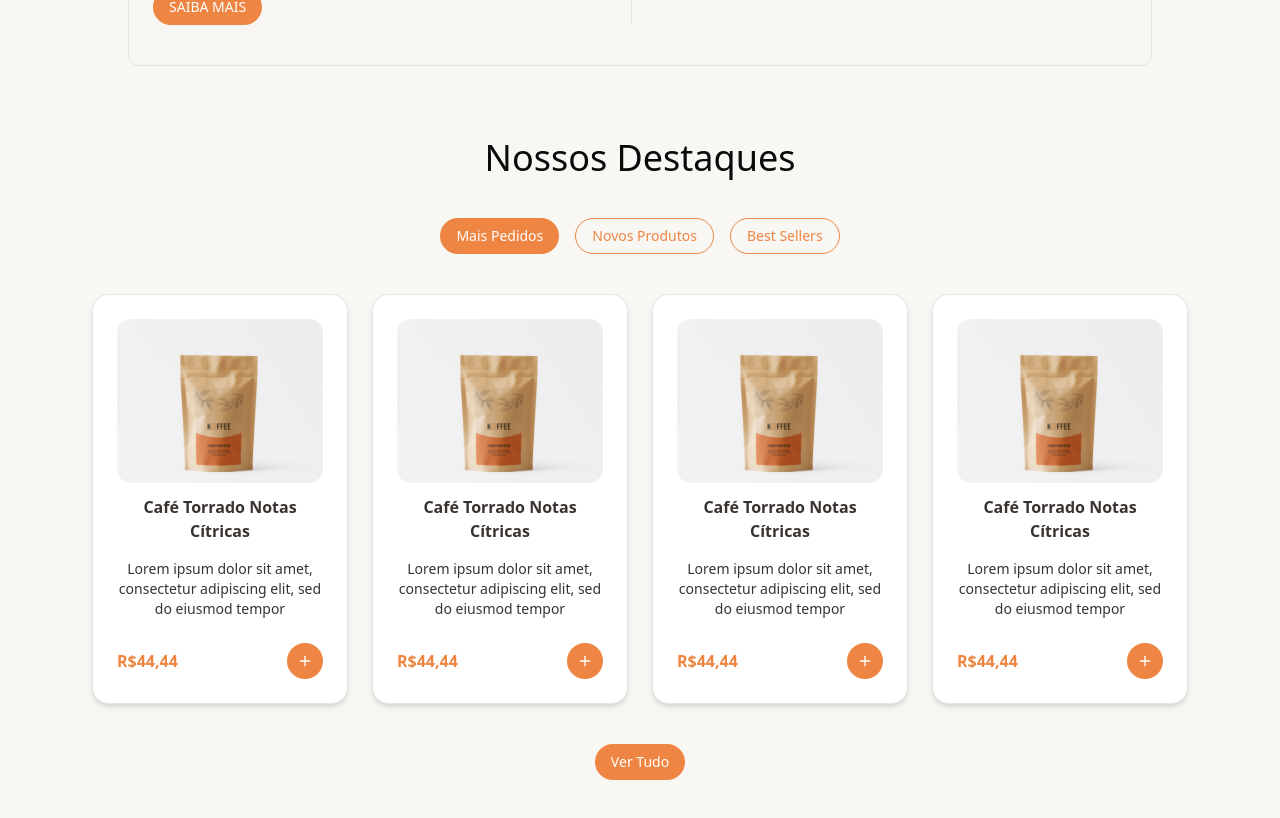
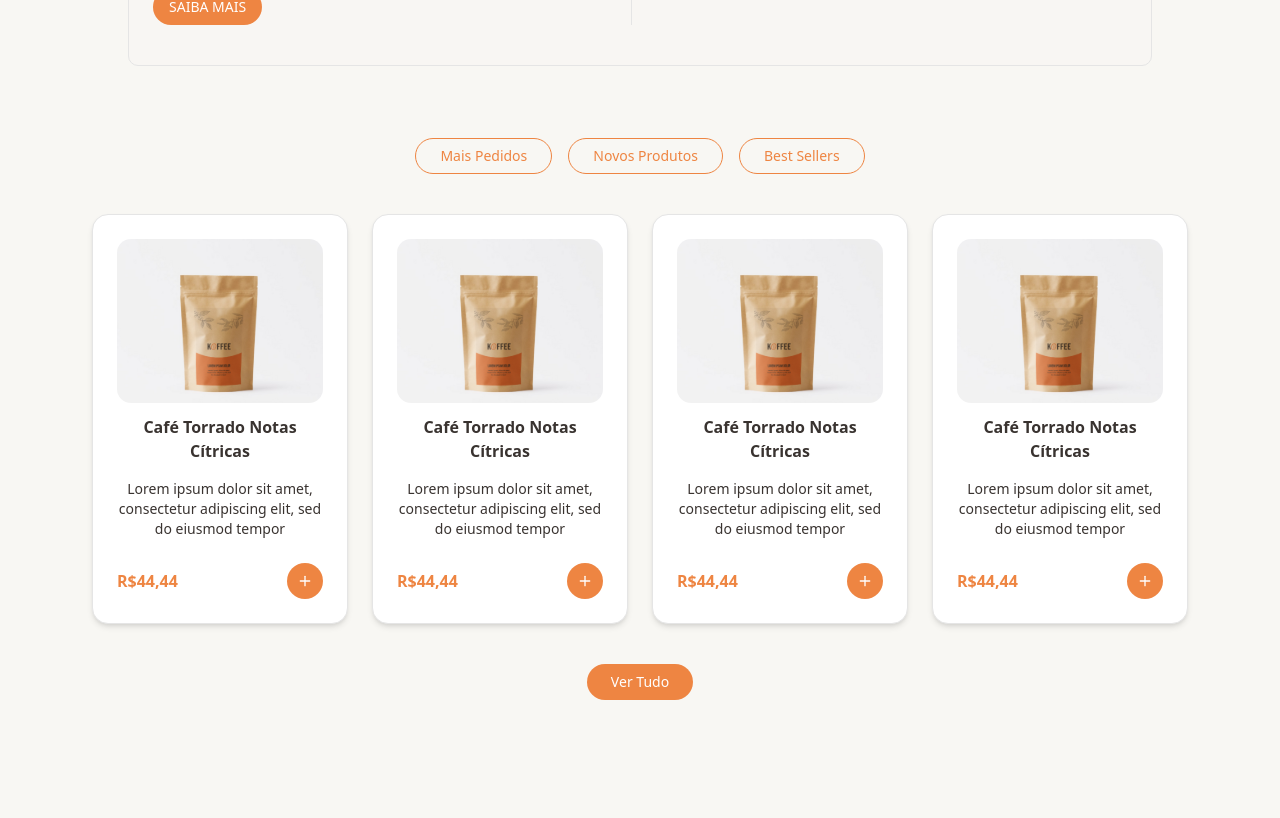
Before and after one commit to anatmnegri/ecommerce-raylabs, a Next.js app: page / in a window 1280 px wide. Shown: the part 760-1578 px from the top of the page. After the commit the page ends 1540 px from the top, so only its background shows below. Built offline with nearby package versions, Linux system fonts and the light colour scheme.

Commit message:
feat: Cria componente categorias

```diff
--- a/src/app/products/page.tsx
+++ b/src/app/products/page.tsx
@@ -8,10 +8,8 @@ export default function Products() {
   return (
     <section className="min-h-screen w-full">
       <Hero imageUrl={productImg} title="PRODUTOS" infosCard={false} />
-      <div className="max-w-7xl mx-auto py-8">
-        <div>
-          <ProductsList title="PEGUE TUDO QUE PRECISAR" />
-        </div>
+      <div className="max-w-7xl mx-auto flex flex-col items-center gap-10 pb-20">
+        <ProductsList title="PEGUE TUDO QUE PRECISAR" />
       </div>
     </section>
   );
--- /dev/null
+++ b/src/components/Categorias.tsx
@@ -0,0 +1,17 @@
+import React from "react";
+import { Button } from "@/components/ui/button";
+
+interface CategoriasProps {
+  title: string;
+  icon?: React.ComponentType;
+  variant?: "default" | "outline";
+}
+
+export const Categorias = ({ title, icon, variant }: CategoriasProps) => {
+  return (
+    <Button variant={variant || "outline"} className="rounded-full px-6 py-3 ">
+      {icon && React.createElement(icon)}
+      <p>{title}</p>
+    </Button>
+  );
+};
--- a/src/components/Destaques.tsx
+++ b/src/components/Destaques.tsx
@@ -1,6 +1,8 @@
 import { ProductCard } from "../components/ProductCard";
 import productImg from "../..//public/images/productImg.svg";
 import { Button } from "@/components/ui/button";
+import Link from "next/link";
+import { Categorias } from "./Categorias";
 
 export const Destaques = () => {
   return (
@@ -8,17 +10,10 @@ export const Destaques = () => {
       className="max-w-7xl mx-auto flex flex-col items-center gap-10 pb-20"
       id="destaques"
     >
-      <h1 className="text-4xl font-bebas">Nossos Destaques</h1>
       <div className="flex items-center gap-4 font-poppins">
-        <Button>
-          <p>Mais Pedidos</p>
-        </Button>
-        <Button variant="outline" className="rounded-full">
-          <p>Novos Produtos</p>
-        </Button>
-        <Button variant="outline" className="rounded-full">
-          <p>Best Sellers</p>
-        </Button>
+        <Categorias title="Mais Pedidos" />
+        <Categorias title="Novos Produtos" />
+        <Categorias title="Best Sellers" />
       </div>
       <div className="grid grid-cols-4 gap-6">
         <ProductCard
@@ -46,10 +41,11 @@ export const Destaques = () => {
           price="R$44,44"
         />
       </div>
-
-      <Button className="bg-[#EE8542] hover:bg-[#ca682c] rounded-full cursor-pointer">
-        <p>Ver Tudo</p>
-      </Button>
+      <Link href="/products">
+        <Button className="bg-[#EE8542] hover:bg-[#ca682c] rounded-full px-6 py-3">
+          <p>Ver Tudo</p>
+        </Button>
+      </Link>
     </section>
   );
 };
--- a/src/components/ProductsList.tsx
+++ b/src/components/ProductsList.tsx
@@ -3,6 +3,8 @@
 import { useEffect, useState } from "react";
 import { ProductCard } from "@/components/ProductCard";
 import productImg from "../../public/images/productImg.svg";
+import { Categorias } from "./Categorias";
+import { Snowflake } from "lucide-react";
 
 interface ProductsListProps {
   title?: string;
@@ -19,9 +21,14 @@ export default function ProductsList({ title }: ProductsListProps) {
 
   return (
     <section className="min-h-screen w-full">
-      <div className="max-w-7xl mx-auto py-8">
+      <div className="max-w-7xl mx-auto gap-6 flex flex-col items-center">
         <h2 className="text-2xl font-semibold pt-24 text-[#393330]">{title}</h2>
-        <div className="grid grid-cols-4 gap-6 pt-10">
+        <div className="flex items-center gap-4 font-poppins">
+          <Categorias title="Categoria 1" icon={Snowflake} />
+          <Categorias title="Categoria 2" icon={Snowflake} />
+          <Categorias title="Categoria 3" icon={Snowflake} />
+        </div>
+        <div className="grid grid-cols-4 gap-6 pt-10 ">
           {products.map((produto: any) => (
             <ProductCard
               key={produto.id}
```
